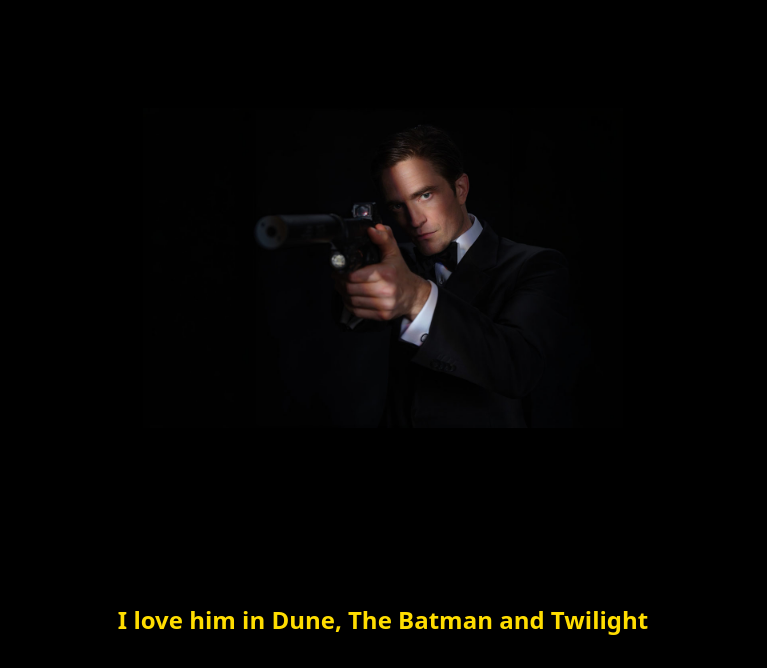
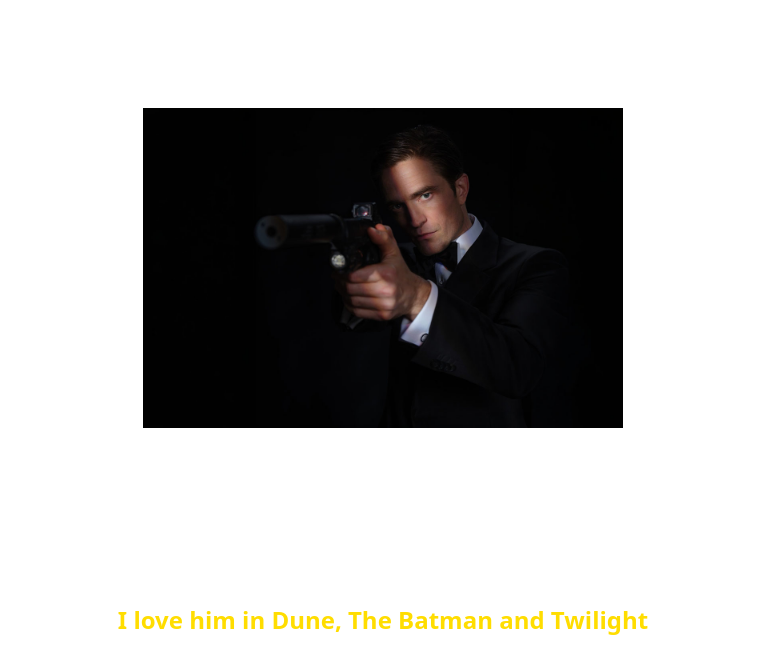
Before and after one commit to 5n5r256f22-a11y/template-website, a plain HTML site: page index.html in a window 1280 px wide. Shown: the part 132-800 px from the top of the page, without its empty margins (257-1024 px from the left). Drawn offline with Linux system fonts and the light colour scheme.

Commit message:
change the colour

```diff
--- a/style.css
+++ b/style.css
@@ -9,8 +9,13 @@ body {
   display: flex;
   flex-direction: column;
   font-family: system-ui, sans-serif;
+<<<<<<< Updated upstream
   background: #000000;
   color: #111;
+=======
+  background: #ffffff;
+  color: #233c06;
+>>>>>>> Stashed changes
 }
 
 h1 {
```
